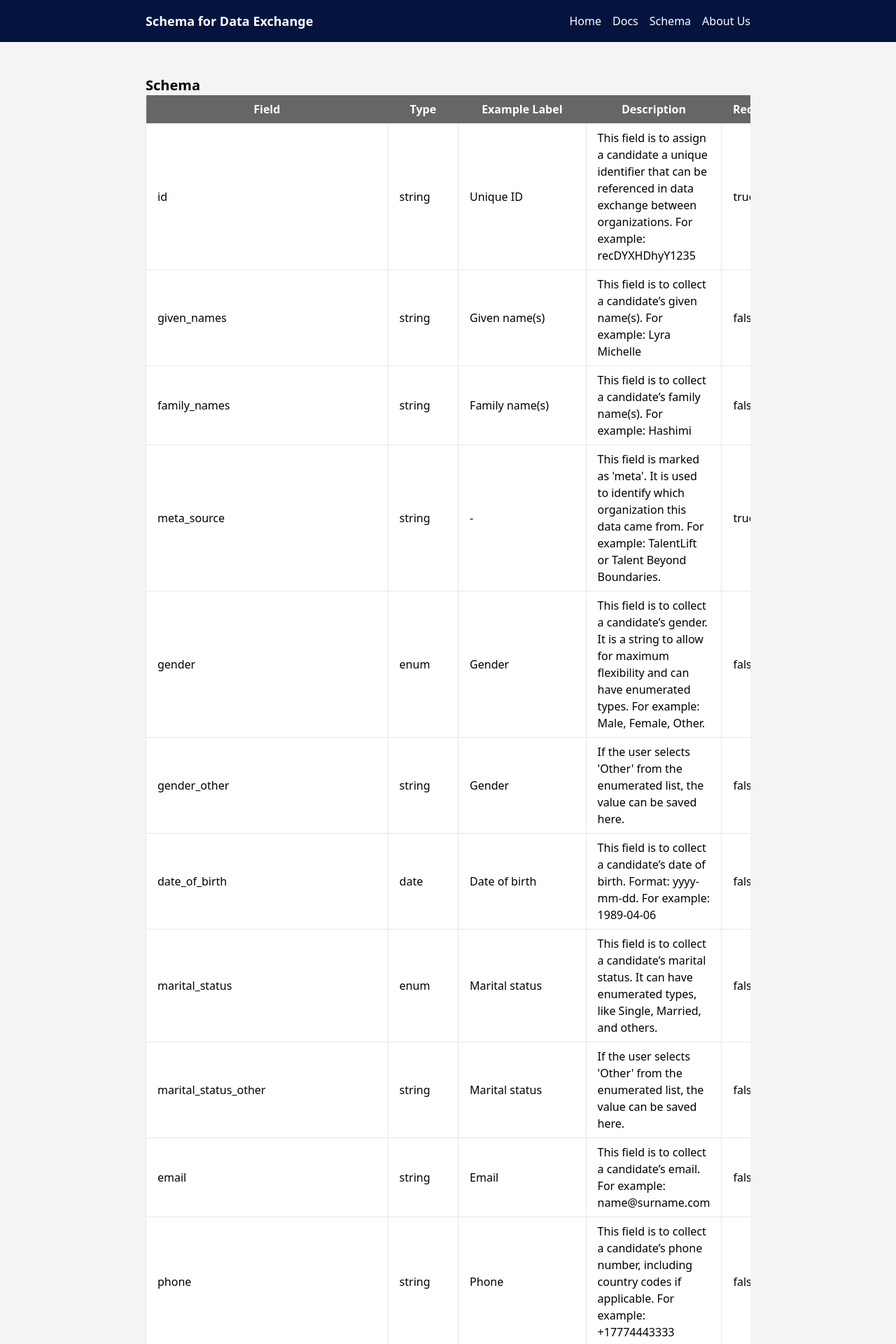
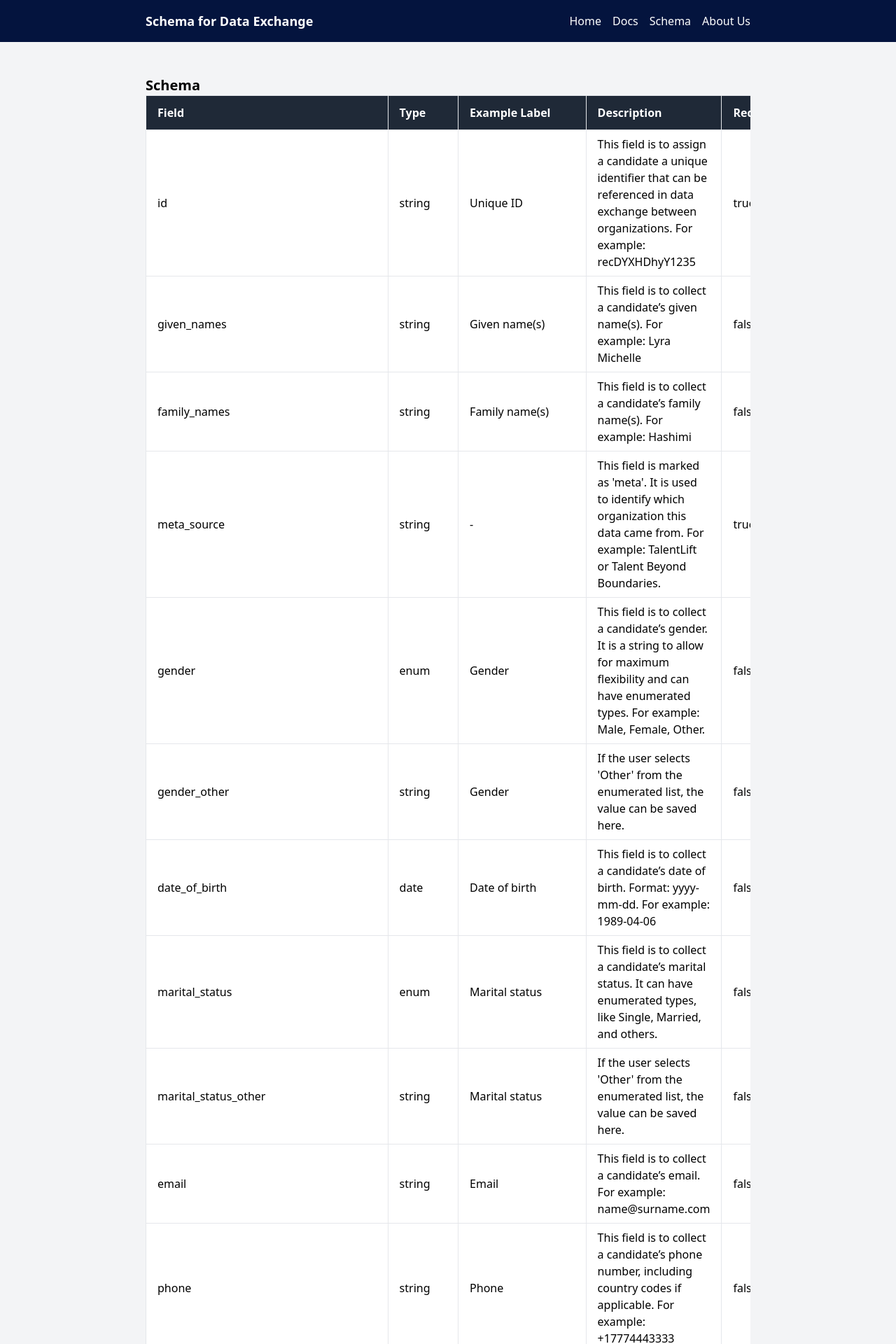
Before and after one commit to TalentLift/schema_for_data_exchange, a Jekyll site: the page built from schema.md, in a window 1280 px wide. Shown: the top 1920 px of the page at 70% size. Built offline with Jekyll 4.4.1, drawn with Linux system fonts in a browser that asks for light colours.

Commit message:
update table layout

```diff
--- a/_includes/schema-table.html
+++ b/_includes/schema-table.html
@@ -1,18 +1,19 @@
 <!-- _includes/schema-table.html -->
-<table class="table-auto w-full">
+<div class="overflow-x-auto">
+    <table class="table-auto w-full text-left border-collapse">
       <thead>
-      <tr style="background-color: #666;" class="text-white">
-        <th class="px-4 py-2">Field</th>
-        <th class="px-4 py-2">Type</th>
-        <th class="px-4 py-2">Example Label</th>
-        <th class="px-4 py-2">Description</th>
-        <th class="px-4 py-2">Required</th>
-        <th class="px-4 py-2">Notes</th>
+        <tr class="bg-gray-800 text-white">
+          <th class="px-4 py-3 border">Field</th>
+          <th class="px-4 py-3 border">Type</th>
+          <th class="px-4 py-3 border">Example Label</th>
+          <th class="px-4 py-3 border">Description</th>
+          <th class="px-4 py-3 border">Required</th>
+          <th class="px-4 py-3 border">Notes</th>
         </tr>
       </thead>
-    <tbody class="bg-white">
+      <tbody class="bg-white divide-y divide-gray-200">
         {% for item in site.data.schema %}
-      <tr>
+        <tr class="hover:bg-gray-100">
           <td class="border px-4 py-2">{{ item.field }}</td>
           <td class="border px-4 py-2">{{ item.expected_types }}</td>
           <td class="border px-4 py-2">{{ item.example_label }}</td>
@@ -23,3 +24,4 @@
         {% endfor %}
       </tbody>
     </table>
+  </div>
```
Lines whose indentation alone changed are shown as unchanged.
